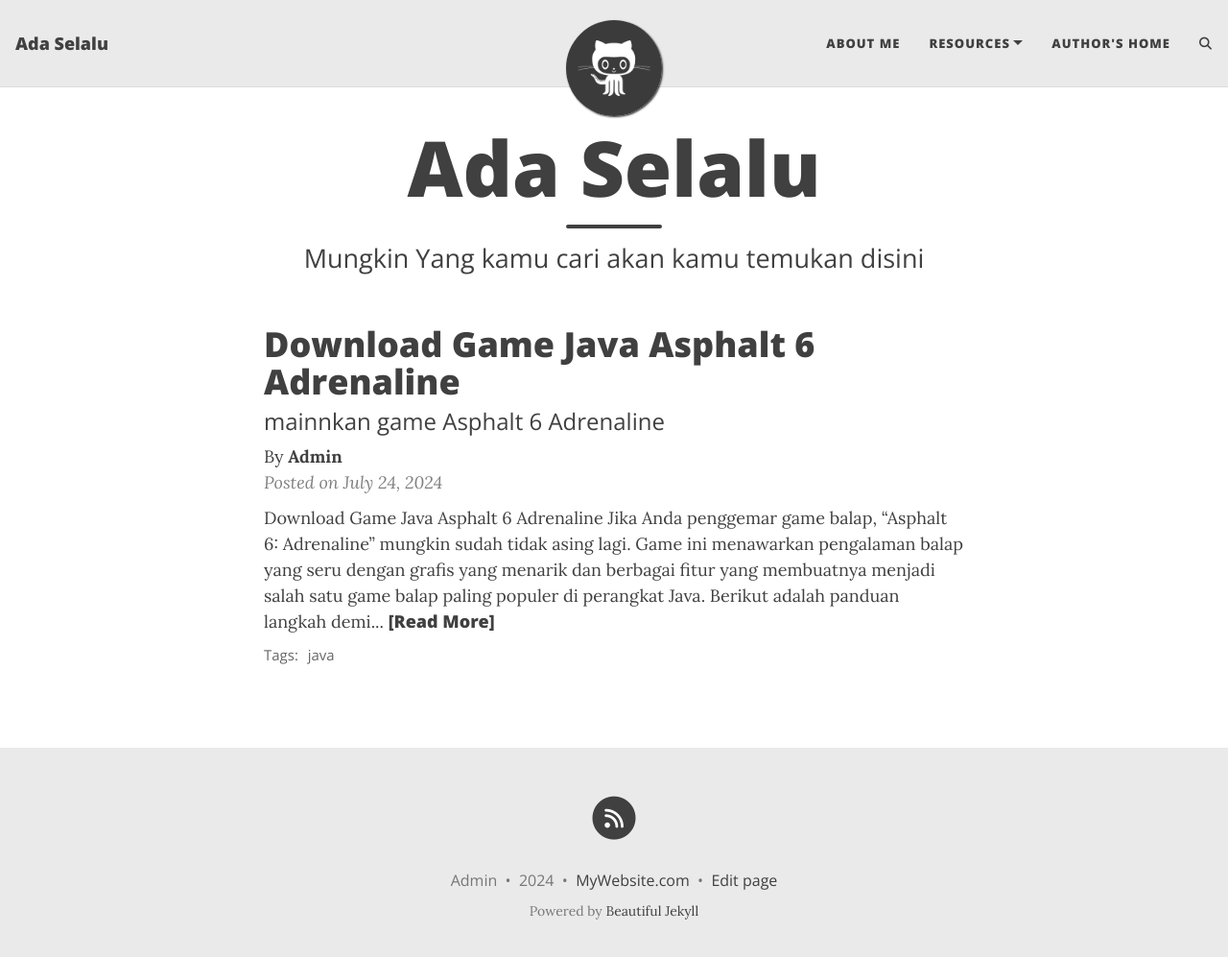
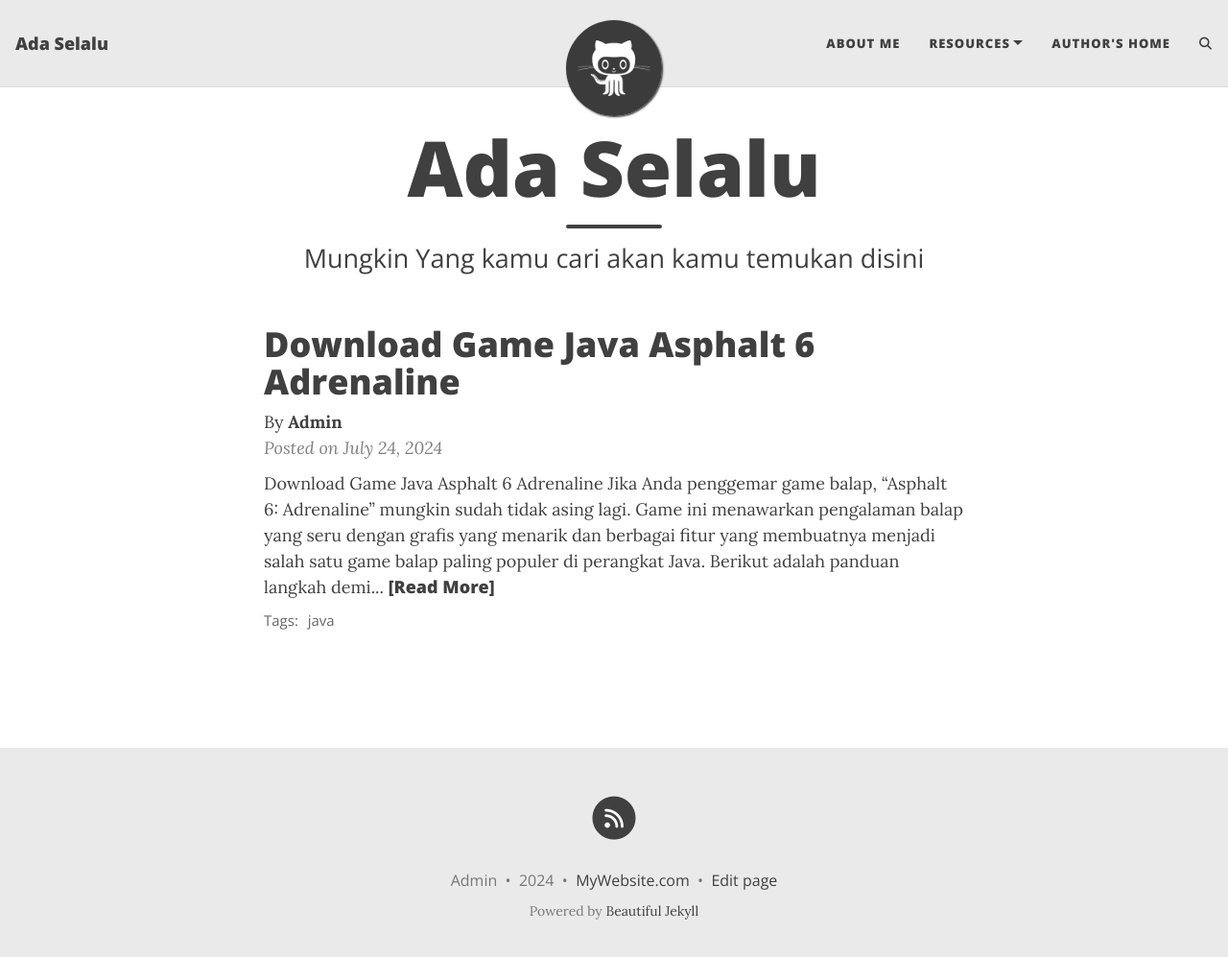
Before and after one commit to adaselalu/adaselalu.github.io, a Jekyll site: the page built from index.html, in a window 1280 px wide and 1010 px high. Shown: the top 997 px of the window at 96% size. Built offline with Jekyll 4.4.1, drawn with Linux system fonts in a browser that asks for light colours; the list of posts is cut into pages by our own code; comment, search, counter and statistics services are not loaded; some of the changed lines change nothing that is shown.

Commit message:
Update 2024-07-24-download-game-java-asphalt-6-adrenaline.md

```diff
--- a/_posts/2024-07-24-download-game-java-asphalt-6-adrenaline.md
+++ b/_posts/2024-07-24-download-game-java-asphalt-6-adrenaline.md
@@ -1,7 +1,6 @@
 ---
 layout: post
 title: Download Game Java Asphalt 6 Adrenaline
-subtitle: mainnkan game Asphalt 6 Adrenaline
 tags: [java]
 comments: true
 mathjax: true
@@ -18,9 +17,9 @@
 
 <H3>Unduh File Game</H3>
 <ul>
- <li>[240x320 Asphalt 6:Adrenaline](http://ouo.io/qs/OzRuKBTK?s=https://www.mediafire.com/file/a8kvs88hjnd0h53/240x320-Asphalt6-Adrenaline_s40v6-X2-00.jar/file)</li>
- <li>[320x240 Asphalt 6:Adrenaline](http://ouo.io/qs/OzRuKBTK?s=https://www.mediafire.com/file/803fbg0cnbt10g3/320x240Asphalt6-Adrenaline_s40v6-C3-00.jar/file)</li>
- <li>[320x480 Asphalt 6:Adrenaline](http://ouo.io/qs/OzRuKBTK?s=https://www.mediafire.com/file/psu8roakdriy07z/320x480Asphalt6Adrenaline_SamSung_GT_S5292_EN_IGP_BFLL_TS_104.jar/file)</li>
- <li>[360x640 Asphalt 6:Adrenaline](http://ouo.io/qs/OzRuKBTK?s=https://www.mediafire.com/file/tboug9hbjt0zh0t/360x640Asphalt6_Nokia_5800_EN_FR_DE_IT_ES_BR_PT_PL_RU_IGP_TS_120.jar/file)</li>
- <li>[480x800 Asphalt 6:Adrenaline](http://ouo.io/qs/OzRuKBTK?s=https://www.mediafire.com/file/6up5qm15rs3d3le/480x800Asphalt6_Samsung_GT_S8000_EN_IGP_EU_TS_103.jar/file)</li>
+	<li><a href="http://ouo.io/qs/OzRuKBTK?s=https://www.mediafire.com/file/a8kvs88hjnd0h53/240x320-Asphalt6-Adrenaline_s40v6-X2-00.jar/file" >240x320 Asphalt 6:Adrenaline </a></li>
+	<li><a href="http://ouo.io/qs/OzRuKBTK?s=https://www.mediafire.com/file/803fbg0cnbt10g3/320x240Asphalt6-Adrenaline_s40v6-C3-00.jar/file" >320x240 Asphalt 6:Adrenaline </a></li>
+	<li><a href="http://ouo.io/qs/OzRuKBTK?s=https://www.mediafire.com/file/psu8roakdriy07z/320x480Asphalt6Adrenaline_SamSung_GT_S5292_EN_IGP_BFLL_TS_104.jar/file" >320x480 Asphalt 6:Adrenaline </a></li>
+	<li><a href="http://ouo.io/qs/OzRuKBTK?s=https://www.mediafire.com/file/tboug9hbjt0zh0t/360x640Asphalt6_Nokia_5800_EN_FR_DE_IT_ES_BR_PT_PL_RU_IGP_TS_120.jar/file" >360x640 Asphalt 6:Adrenaline </a></li>
+	<li><a href="http://ouo.io/qs/OzRuKBTK?s=https://www.mediafire.com/file/6up5qm15rs3d3le/480x800Asphalt6_Samsung_GT_S8000_EN_IGP_EU_TS_103.jar/file" >480x800 Asphalt 6:Adrenaline </a></li>
  </ul>
```
